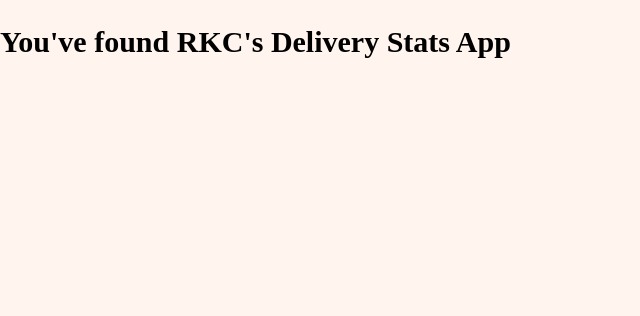
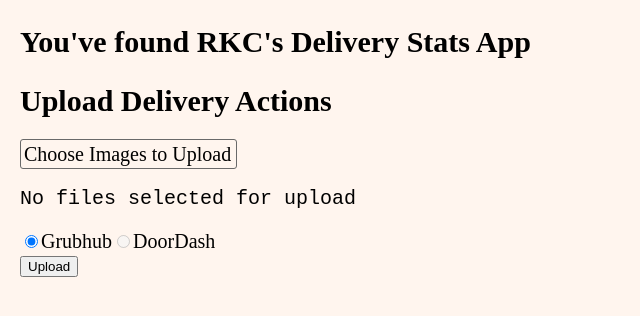
Before and after one commit to dradickal/delivery-ocr, a React (Vite) app: page / in a window 1280 px wide. Shown: the top 316 px of the page, without its empty margins (0-640 px from the left). Built offline with nearby package versions, Linux system fonts and the light colour scheme.

Commit message:
create image upload with preview function

```diff
--- a/src/App.jsx
+++ b/src/App.jsx
@@ -1,7 +1,11 @@
+import './app.css';
+import ImageUpload from "./ImageUpload";
+
 function DeliveryStatsApp() {
     return (
         <>
             <h1>You've found RKC's Delivery Stats App</h1>
+            <ImageUpload />
         </>
     )
 }
--- /dev/null
+++ b/src/ImageUpload.jsx
@@ -0,0 +1,88 @@
+import './imageUpload.css';
+import {useState} from 'react';
+
+function getIntersectingFilenames(currentFiles, newFiles) {
+    const currentFilenames = new Set(currentFiles.map((file) => file.name));
+    const newFilenames = new Set(newFiles.map((file) => file.name));
+
+    return currentFilenames.intersection(newFilenames);
+}
+
+// filenames is of type Set
+function removeFilesByName(files, filenames) {
+    return filenames.size
+        ? files.filter(file => !filenames.has(file.name))
+        : files;
+}
+
+function ImageUpload() {
+    const [files, setFiles] = useState([]);
+    const [ignoredFiles, setIgnoredFiles] = useState([]);
+    const emptyUpload = 'No files selected for upload';
+
+
+    function handleFileSelection(filesEvent) {
+        console.log("file change triggered");
+        // convert FileList to Array<File>
+        const newFiles = [...filesEvent.target.files];
+
+        if (files.length) {
+            const duplicateNames = getIntersectingFilenames(files, newFiles);
+            const uniqueFiles = removeFilesByName(newFiles, duplicateNames);
+            setFiles([...files, ...uniqueFiles]);
+            setIgnoredFiles([...duplicateNames]);
+        } else {
+            setFiles(newFiles);
+        }
+    }
+
+    function handleSubmit(event) {
+        event.preventDefault()
+        const data = new FormData(event.target);
+        console.log("event: ", event);
+        console.log("Initial formData: ", data);
+
+        console.log("files state: ", files);
+
+        for (const file of files) {
+            data.append('images', file);
+        }
+
+        console.log("Appended formData: ", data);
+
+    }
+
+    return (
+        <>
+            <h1>Upload Delivery Actions</h1>
+            <div className="imageUpload">
+                <label htmlFor="image-input">Choose Images to Upload</label>
+                <input type="file" id="image-input" multiple name="images" accept="image/*" onChange={handleFileSelection}/>
+                <br />
+                <div id="preview">
+                    {files.map(file =>
+                        <img src={URL.createObjectURL(file)} title={file.name} alt={file.name} key={file.name} width="200"/>
+                    )}
+                </div>
+                <pre>{files.length ? '' : emptyUpload}</pre>
+                <pre>{ignoredFiles.length ? `Selected files are already included for upload:\n ~ ${ignoredFiles.join("\n ~ ")}` : ''}</pre>
+            </div>
+            <form onSubmit={handleSubmit}>
+                <div>
+                    <label>
+                        <input type='radio' name='app-service' value="GH" required defaultChecked/>
+                        Grubhub
+                    </label>
+                    <label>
+                        <input type='radio' name='app-service' value="DD" disabled/>
+                        DoorDash
+                    </label>
+                </div>
+
+                <button type="submit">Upload</button>
+            </form>
+        </>
+    )
+};
+
+export default ImageUpload;
--- /dev/null
+++ b/src/app.css
@@ -0,0 +1,3 @@
+#root {
+    margin-left: 20px;
+}
--- /dev/null
+++ b/src/imageUpload.css
@@ -0,0 +1,10 @@
+.imageUpload input {
+    opacity: 0;
+}
+
+.imageUpload label {
+    border: 1px solid dimgray;
+    border-radius: 3px;
+    padding: 3px 5px 3px 3px;
+    cursor: pointer;
+}
```
